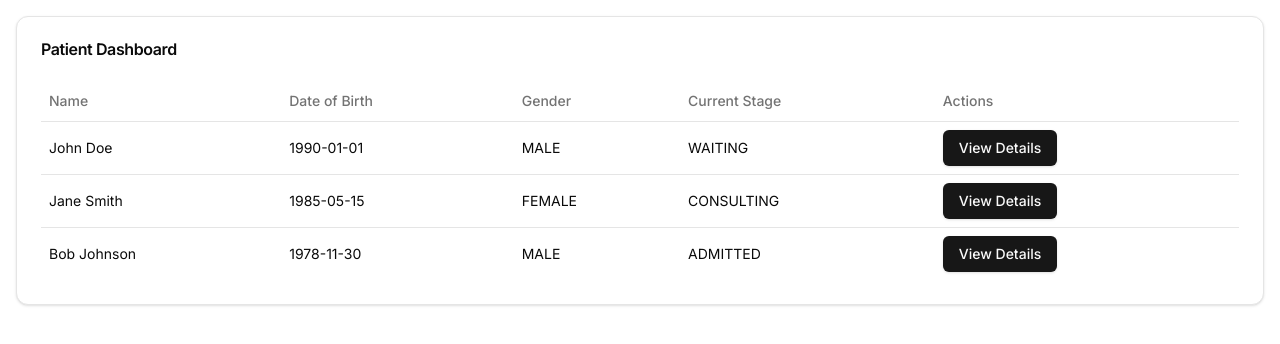
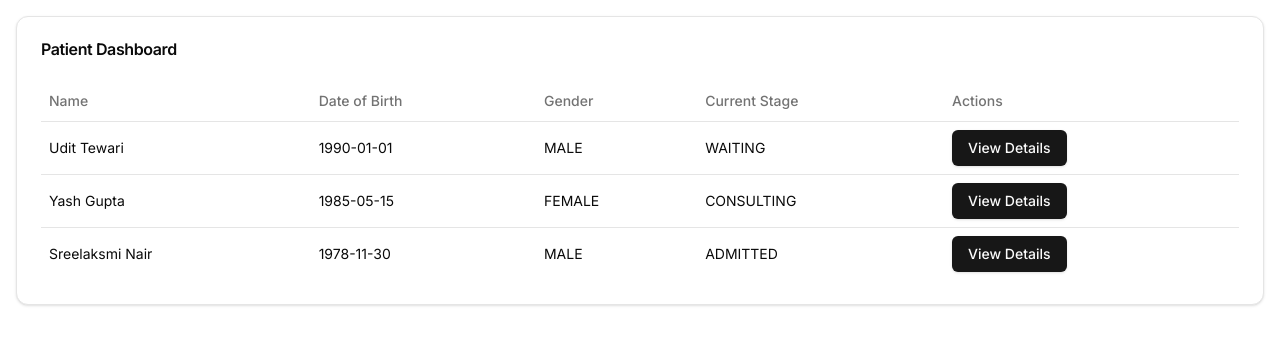
Before and after one commit to udit2002-c/Q, a Next.js app in the folder frontend/: page /doctor/dashboard in a window 1280 px wide. Shown: the top 344 px of the page. Built offline with nearby package versions, Linux system fonts and the light colour scheme.

Commit message:
ui changes

```diff
--- a/frontend/app/doctor/dashboard/page.tsx
+++ b/frontend/app/doctor/dashboard/page.tsx
@@ -8,9 +8,9 @@ import { Card, CardHeader, CardTitle, CardContent } from "@/components/ui/card"
 
 // Dummy data for patients
 const patients = [
-  { id: 1, name: "John Doe", dob: "1990-01-01", gender: "MALE", stage: "WAITING" },
-  { id: 2, name: "Jane Smith", dob: "1985-05-15", gender: "FEMALE", stage: "CONSULTING" },
-  { id: 3, name: "Bob Johnson", dob: "1978-11-30", gender: "MALE", stage: "ADMITTED" },
+  { id: 1, name: "Udit Tewari", dob: "1990-01-01", gender: "MALE", stage: "WAITING" },
+  { id: 2, name: "Yash Gupta", dob: "1985-05-15", gender: "FEMALE", stage: "CONSULTING" },
+  { id: 3, name: "Sreelaksmi Nair", dob: "1978-11-30", gender: "MALE", stage: "ADMITTED" },
 ]
 
 export default function Dashboard() {
--- a/frontend/app/doctor/patient/[id]/page.tsx
+++ b/frontend/app/doctor/patient/[id]/page.tsx
@@ -14,7 +14,7 @@ import { Command, CommandEmpty, CommandGroup, CommandInput, CommandItem, Command
 // Dummy data for patient details
 const patientDetails = {
   id: 1,
-  name: "John Doe",
+  name: "Udit Tewari",
   dob: "1990-01-01",
   gender: "MALE",
   stage: "WAITING",
--- a/frontend/app/hospital/dashboard/addStaffs/page.tsx
+++ b/frontend/app/hospital/dashboard/addStaffs/page.tsx
@@ -27,11 +27,11 @@ export default function Dashboard() {
     ],
     maintainers: [
       { id: 1, name: 'Ram Mishra', detail: 'Electrical' },
-      { id: 2, name: 'Alice Brown', detail: 'Plumbing' },
+      { id: 2, name: 'Yash Gupta', detail: 'Plumbing' },
     ],
     supportStaff: [
-      { id: 1, name: 'Charlie Davis', detail: 'Receptionist' },
-      { id: 2, name: 'Eva Wilson', detail: 'IT Support' },
+      { id: 1, name: 'Suraj Prakash', detail: 'Receptionist' },
+      { id: 2, name: 'Tanbir Ahamed', detail: 'IT Support' },
     ],
   })
 
--- a/frontend/app/pharmacist/dashboard/patients/page.tsx
+++ b/frontend/app/pharmacist/dashboard/patients/page.tsx
@@ -16,7 +16,7 @@ import { Checkbox } from "@/components/ui/checkbox"
 const initialPatients = [
   {
     id: 1,
-    name: "John Doe",
+    name: "Udit Tewari",
     date_of_birth: "1990-01-01",
     gender: "MALE",
     description: "Regular checkup",
@@ -43,7 +43,7 @@ const initialPatients = [
   },
   {
     id: 2,
-    name: "Jane Smith",
+    name: "Suhani H",
     date_of_birth: "1985-05-15",
     gender: "FEMALE",
     description: "Chronic condition follow-up",
@@ -79,7 +79,7 @@ const initialPatients = [
   },
   {
     id: 3,
-    name: "Mike Johnson",
+    name: "Suhas B M",
     date_of_birth: "1978-11-30",
     gender: "MALE",
     description: "Post-surgery follow-up",
```
